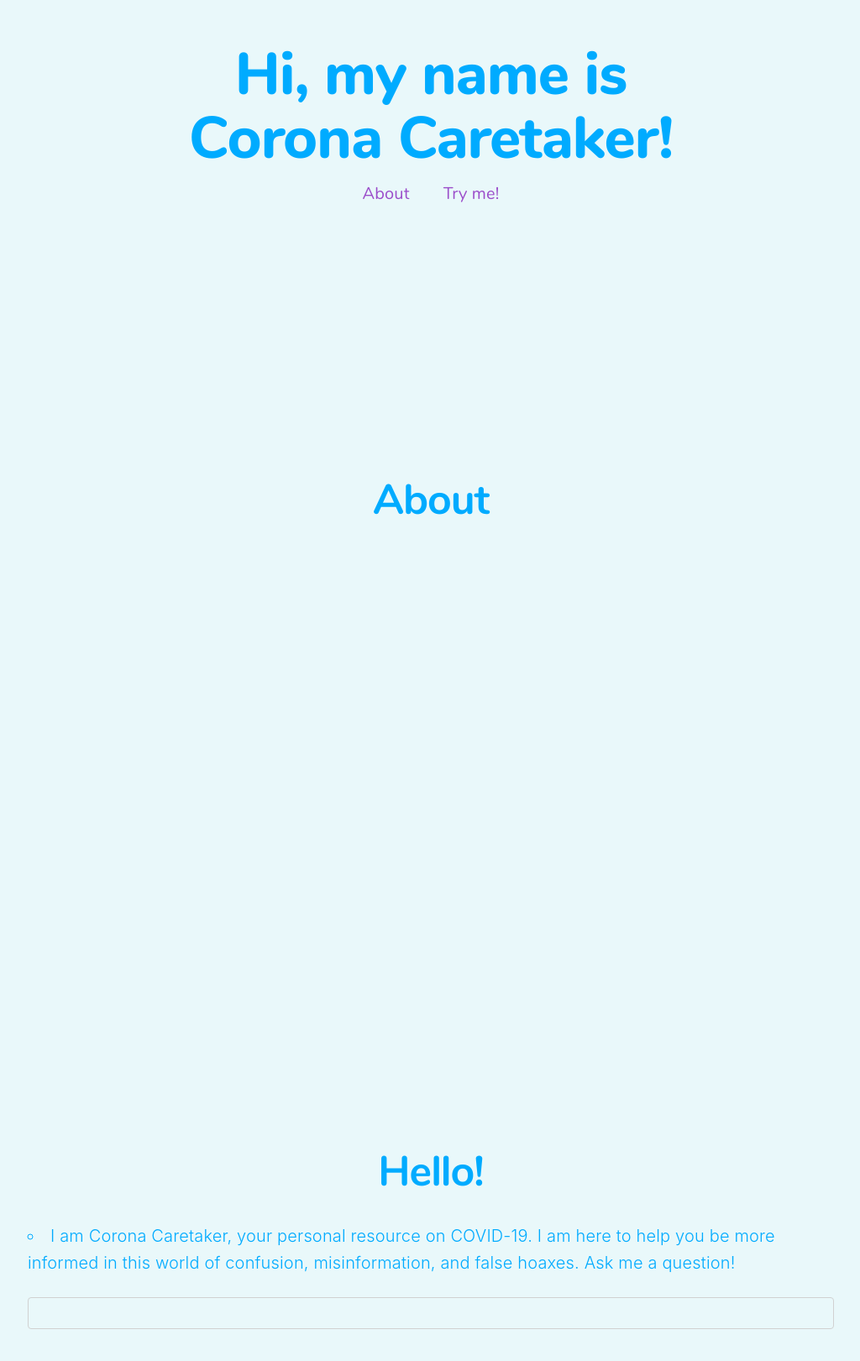
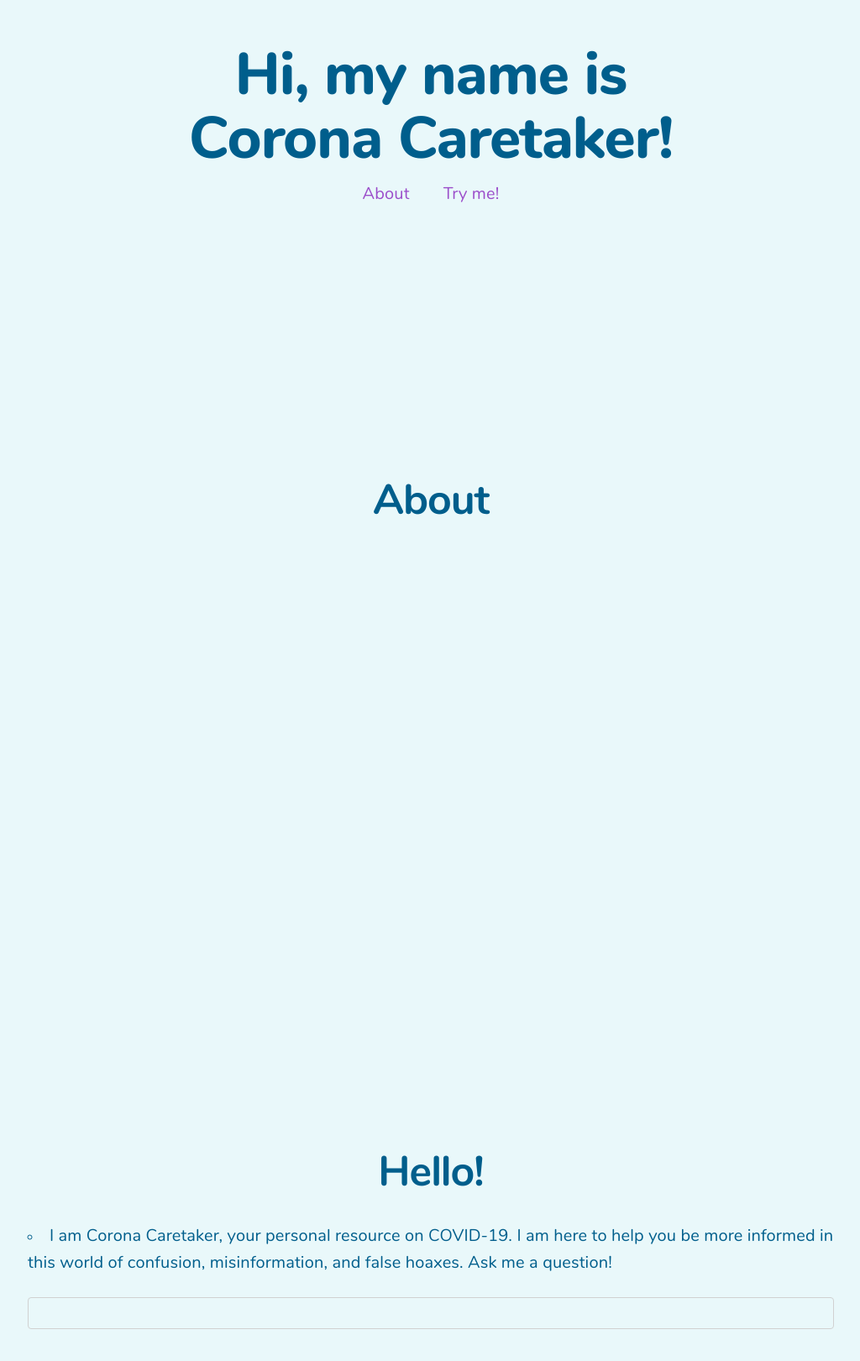
Before and after one commit to lduan11/bigboycoders, a React (Create React App) app in the folder corona-caretaker/: page / in a window 1280 px wide. Shown: the part 245-1866 px from the top of the page at 84% size, without its empty margins (127-1151 px from the left). Built offline with nearby package versions, Linux system fonts and the light colour scheme; what api-ai-javascript would draw is missing.

Commit message:
contrasted colors more

```diff
--- a/corona-caretaker/src/App.js
+++ b/corona-caretaker/src/App.js
@@ -14,9 +14,9 @@ class App extends Component {
         <ul>
           {feed.map(entry =>
             messageCounter++ % 2 === 0 ? (
-              <li style={{ color: "rgb(0, 171, 279)", fontSize:"20px" }}>{entry.text}</li>
+              <li style={{ color: "#005E8C", fontFamily:"nunitoregular", fontSize:"20px" }}>{entry.text}</li>
             ) : (
-              <li style={{ color: "black", fontSize:"20px" }}>{entry.text}</li>
+              <li style={{ color: "black", fontFamily:"nunitoregular", fontSize:"20px" }}>{entry.text}</li>
             )
           )}
         </ul>
--- a/corona-caretaker/src/index.css
+++ b/corona-caretaker/src/index.css
@@ -18,7 +18,7 @@ h1 {
   font-family: "nunitoextrabold", "Helvetica", sans-serif;
   font-size: 70px;
   text-align: center;
-  color: rgb(0, 171, 279);
+  color: #005E8C;
   line-height: 0.8;
 }
 
@@ -31,7 +31,7 @@ h2 {
   font-family: "nunitobold";
   font-size: 50px;
   text-align: center;
-  color: rgb(0, 171, 279);
+  color: #005E8C;
   line-height: 0.5;
 }
 
@@ -79,7 +79,7 @@ a:active {
   color: rgb(106, 106, 106) !important;
 }
 a:visited {
-    color: rgb(106, 106, 106) !important;
+  color: rgb(106, 106, 106) !important;
 }
 
 .chat-container {
```
